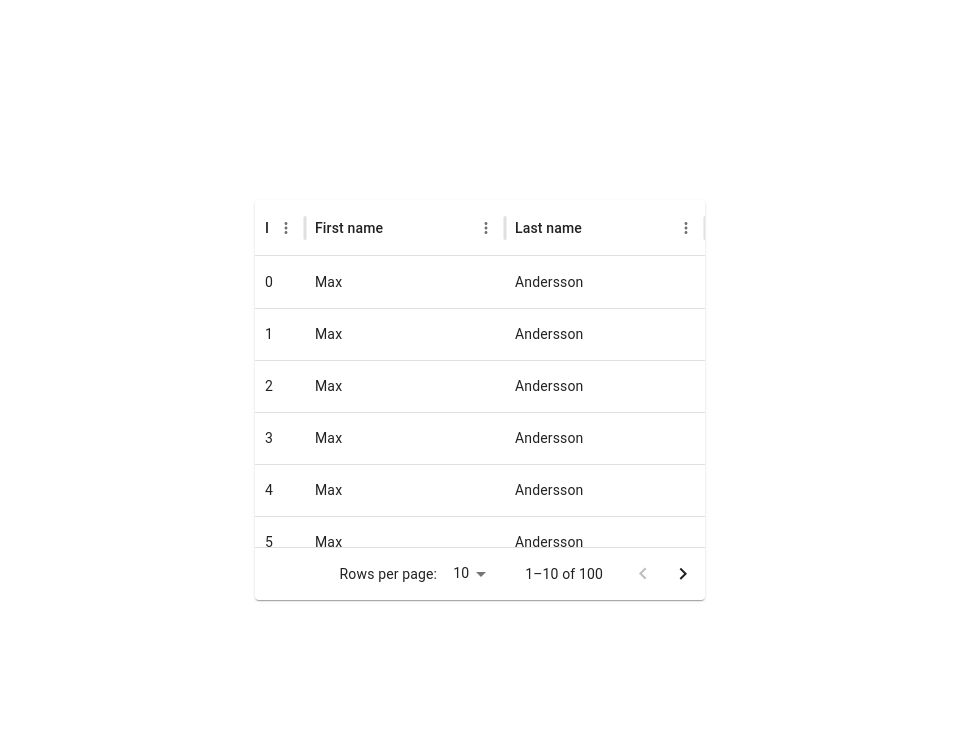
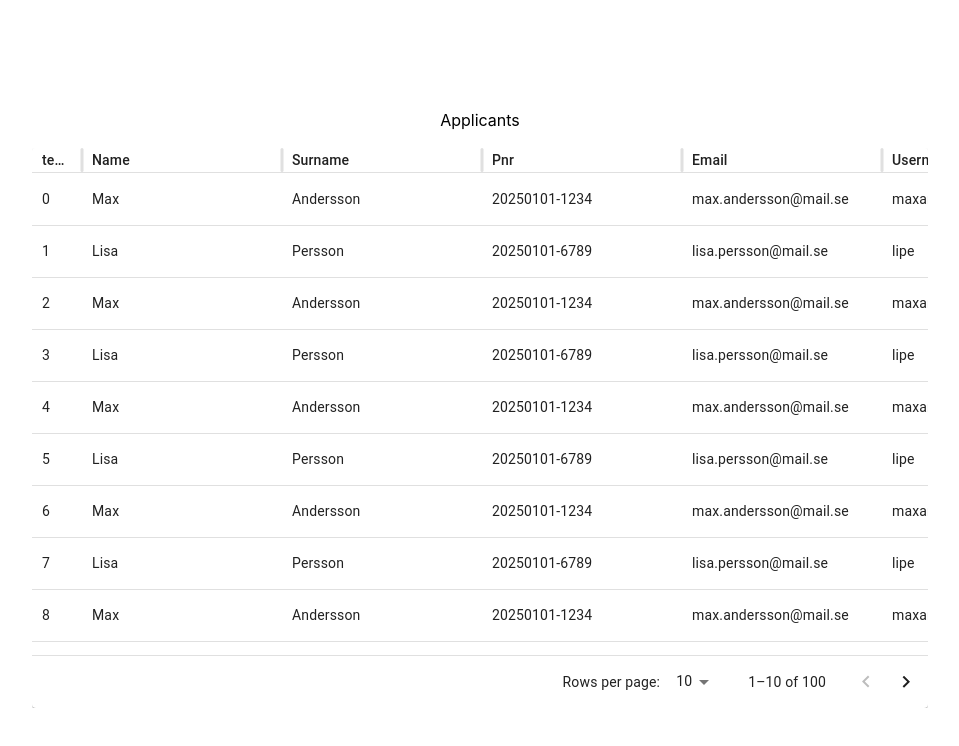
Before and after one commit to ponkinnm/IV1201-frontend, a React (Vite) app: page / in a window 1280 px wide. Shown: the top 746 px of the page, without its empty margins (160-1119 px from the left). Built offline with nearby package versions, Linux system fonts and the light colour scheme.

Commit message:
Added page for viewing applicants

```diff
--- a/src/ApplicantTable.tsx
+++ b/src/ApplicantTable.tsx
@@ -1,21 +1,29 @@
 import * as React from 'react';
 import { DataGrid, GridColDef } from '@mui/x-data-grid';
 import Paper from '@mui/material/Paper';
+import applicants from './applicants.json';
 
 //TODO: Replace test columns with columns from the database
-const columns = [
-    { field: 'testId', headerName: 'ID', width: 20},
-    { field: 'firstName', headerName: 'First name', width: 200 },
-    { field: 'lastName', headerName: 'Last name', width: 200 }
+let columns = [
+    { field: 'testID', headerName: 'testID', width: 20}, //TODO: testID is only used for testing purposes!
+    { field: 'name', headerName: 'Name', width: 200 },
+    { field: 'surname', headerName: 'Surname', width: 200 },
+    { field: 'pnr', headerName: 'Pnr', width: 200 },
+    { field: 'email', headerName: 'Email', width: 200 },
+    { field: 'username', headerName: 'Username', width: 200 },
+    { field: 'availiableFrom', headerName: 'Availiable from', width: 200 },
+    { field: 'availiableTo', headerName: 'Availiable to', width: 200 }
 ];
+
 
 //TODO: Replace test data with data from the database
 function getRows(){
 
     let rows = [];
     let i = 0;
-    for(i=0; i < 100; i++){
-        rows.push({ id: i, testId: i, firstName: 'Max', lastName: 'Andersson' });
+    for(i=0; i < 100; i+=2){
+        rows.push({ id:i, testID:i, name:'Max', surname:'Andersson', pnr:'20250101-1234', email:'max.andersson@mail.se', username:'maxand', availiableFrom:'2025-06-01', availiableTo:'2025-08-31'});
+        rows.push({ id:i+1, testID:i+1, name:'Lisa', surname:'Persson', pnr:'20250101-6789', email:'lisa.persson@mail.se', username:'lipe', availiableFrom:'2025-06-05', availiableTo:'2025-08-15'});
     }
 
     return rows;
@@ -26,13 +34,16 @@ const paginationModel = {page:0, pageSize:10};
 function ApplicantTable(){
     return(
         <div className="applicant-table-container">
-            <Paper sx={{ height: 400, width: '100%' }}>
+            <Paper sx={{ height: '100%', width: '100%'}}>
                 <DataGrid
+                    columnHeaderHeight={25}
+                    disableColumnMenu={true}
                     rows={getRows()}
                     columns={columns}
                     initialState={{ pagination: { paginationModel } }}
                     pageSizeOptions={[10, 25, 50, 100]}
-                    sx={{ border: 0 }}
+                    sx={{ border: 0, height: '100%', overflowY: 'auto'}}
+
                 />
             </Paper>
         </div>
--- a/src/ListApplicants.css
+++ b/src/ListApplicants.css
@@ -1,15 +1,41 @@
 .outer-container {
   display: flex;
+  flex-direction: column;
+  align-items: center;
   justify-content: center;
-    align-items: center;
   height: 100vh;
   width: 100vw;
+  background-color: #ffffff;
+}
+
+.text {
+  color: black;
 }
 
 .inner-container {
   display: flex;
   justify-content: center;
   align-items: center;
-    height: 200px;
-    width: 300px;
+  height: 70vh;
+  width: 70vw;
+  overflow: hidden;
 }
+
+.applicant-table-container {
+  width: 100%;
+  height: 100%;
+  overflow: hidden;
+}
+
+.applicant-table-container .MuiPaper-root {
+  width: 100%;
+  height: 100%;
+  display: flex;
+  flex-direction: column;
+  overflow: hidden;
+}
+
+.applicant-table-container .MuiDataGrid-root {
+  flex-grow: 1;
+  overflow: auto;
+}
--- a/src/ListApplicants.tsx
+++ b/src/ListApplicants.tsx
@@ -6,6 +6,9 @@ function ListApplicants() {
 
   return (
         <div className="outer-container">
+            <div className="text">
+              <p>Applicants</p>
+            </div>
             <div className="inner-container">
                 <ApplicantTable></ApplicantTable>
             </div>
--- /dev/null
+++ b/src/applicants.json
@@ -0,0 +1,13 @@
+{"applicants":[
+    {"person_id":"1","name":"{name}","surname":"{surname}","pnr":"{pnr}","email":"{email}","username":"{username}"},
+    {"person_id":"2","name":"{name}","surname":"{surname}","pnr":"{pnr}","email":"{email}","username":"{username}"},
+    {"person_id":"3","name":"{name}","surname":"{surname}","pnr":"{pnr}","email":"{email}","username":"{username}"},
+    {"person_id":"4","name":"{name}","surname":"{surname}","pnr":"{pnr}","email":"{email}","username":"{username}"},
+    {"person_id":"5","name":"{name}","surname":"{surname}","pnr":"{pnr}","email":"{email}","username":"{username}"},
+    {"person_id":"6","name":"{name}","surname":"{surname}","pnr":"{pnr}","email":"{email}","username":"{username}"},
+    {"person_id":"7","name":"{name}","surname":"{surname}","pnr":"{pnr}","email":"{email}","username":"{username}"},
+    {"person_id":"8","name":"{name}","surname":"{surname}","pnr":"{pnr}","email":"{email}","username":"{username}"},
+    {"person_id":"9","name":"{name}","surname":"{surname}","pnr":"{pnr}","email":"{email}","username":"{username}"},
+    {"person_id":"10","name":"{name}","surname":"{surname}","pnr":"{pnr}","email":"{email}","username":"{username}"},
+    {"person_id":"11","name":"{name}","surname":"{surname}","pnr":"{pnr}","email":"{email}","username":"{username}"}
+]}
```
Lines whose indentation alone changed are shown as unchanged.
